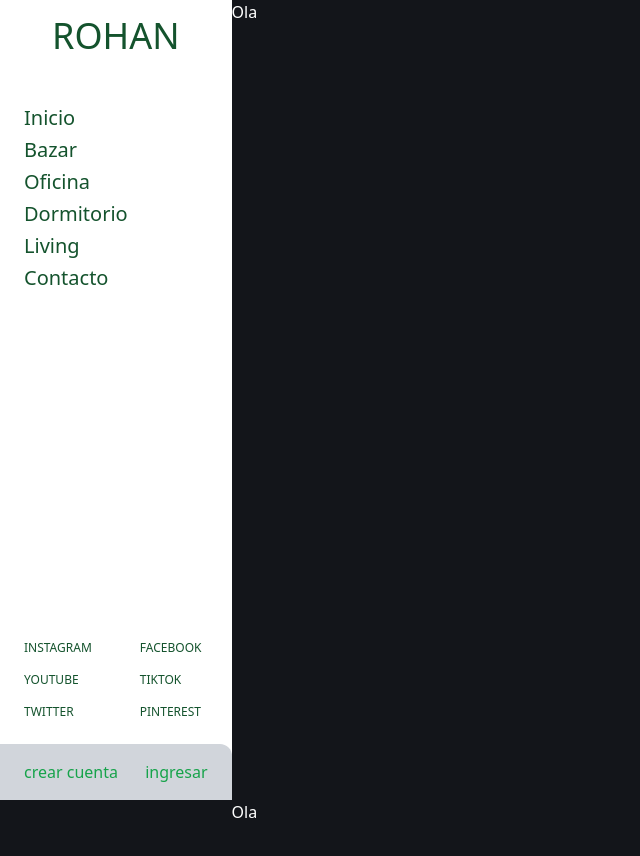
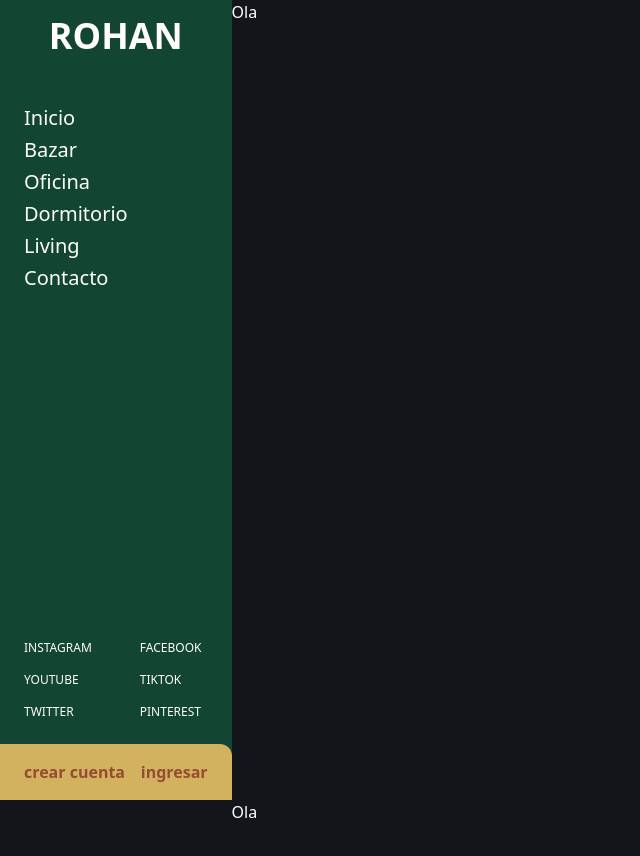
Before and after one commit to Javitodev1/agencia-suads, an Astro site: page /templates/rohan in a window 1280 px wide. Shown: the top 856 px of the page, without its empty margins (0-640 px from the left). Built offline with nearby package versions, Linux system fonts and the light colour scheme; Astro itself is replaced by a stand-in of ours.

```diff
--- a/src/components/pages/templates/rohan/components/SideMenu.astro
+++ b/src/components/pages/templates/rohan/components/SideMenu.astro
@@ -3,9 +3,9 @@
 ---
 
 <header
-  class="h-screen sticky top-0 bg-white flex flex-col justify-between text-green-900"
+  class="h-screen sticky top-0 flex flex-col justify-between bg-rohan_green text-rohan_white"
 >
-  <span class="text-center uppercase text-4xl mb-12 px-6 pt-4">Rohan</span>
+  <span class="text-center uppercase text-4xl mb-12 px-6 pt-4 font-semibold">Rohan</span>
 
   <nav class="flex flex-col text-xl capitalize gap-1 grow px-6">
     <a href="#">Inicio</a>
@@ -26,7 +26,7 @@
   </nav>
 
   <div
-    class="flex justify-between bg-gray-300 px-6 py-4 rounded-tr-xl text-green-600"
+    class="flex justify-between bg-rohan_gold px-6 py-4 rounded-tr-xl text-rohan_red font-semibold"
   >
     <a href="#">crear cuenta</a>
     <a href="#">ingresar</a>
--- a/src/layouts/Layout.astro
+++ b/src/layouts/Layout.astro
@@ -25,18 +25,15 @@ const { title, description } = Astro.props;
 </html>
 <style is:global>
   * {
+    font-family: "Inter Variable", system-ui, sans-serif;
     box-sizing: border-box;
     min-width: 0;
-  }
-
-  html {
-    font-family: system-ui, sans-serif;
-    background: #13151a;
   }
 
   body {
     scrollbar-gutter: stable both-edge;
     min-height: 100dvh;
+    background: #13151a;
   }
 
   h1,
```
Also changed, not shown: .eslintrc.cjs (deleted), 1 other file.
